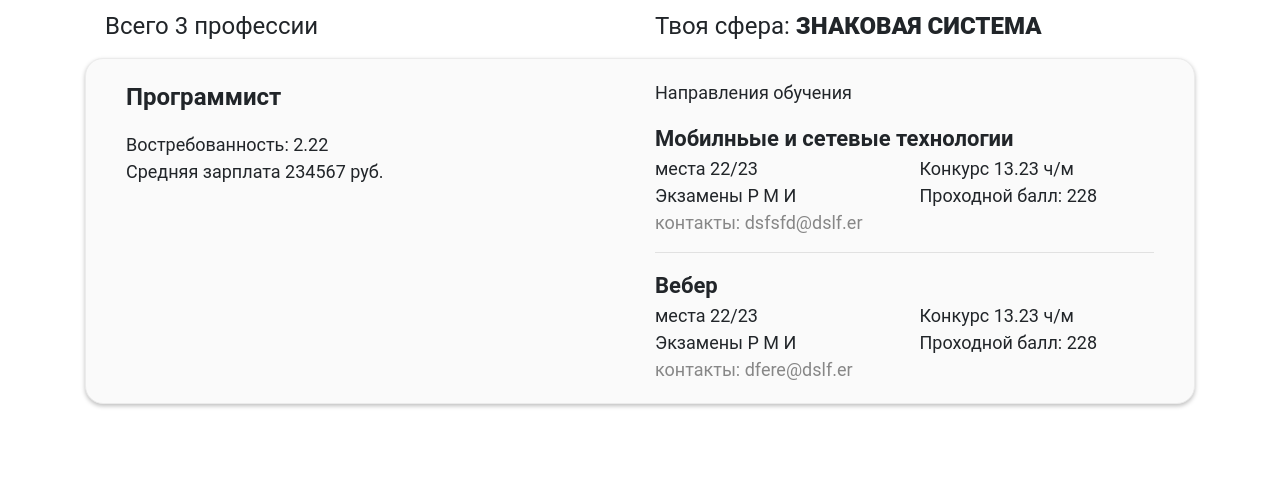
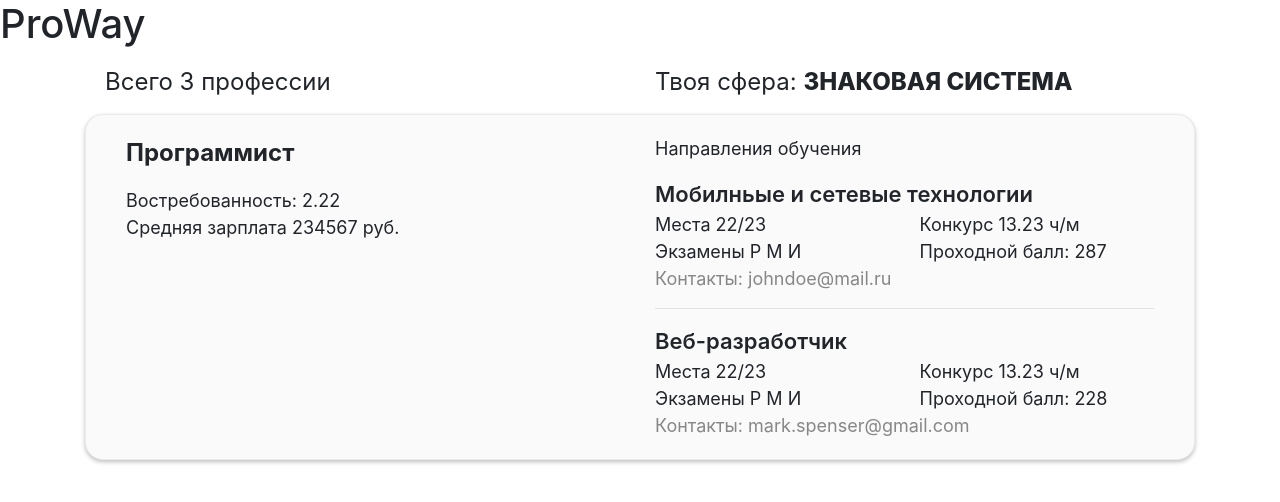
Before and after one commit to ArtemyMagarin/artemymagarin.github.io, a plain HTML site: page results.html in a window 1280 px wide. Drawn offline with nearby package versions, Linux system fonts and the light colour scheme.

Commit message:
poliupdate

```diff
--- a/results.html
+++ b/results.html
@@ -1,12 +1,13 @@
 <!DOCTYPE html>
 <html>
 <head>
-	<title></title>
+    <meta charset="utf-8" />
+	<title>ProWay -- Results</title>
+    <meta name="viewport" content="width=device-width, initial-scale=1" />
 	<link rel="stylesheet" href="https://stackpath.bootstrapcdn.com/bootstrap/4.3.1/css/bootstrap.min.css" integrity="sha384-ggOyR0iXCbMQv3Xipma34MD+dH/1fQ784/j6cY/iJTQUOhcWr7x9JvoRxT2MZw1T" crossorigin="anonymous">
 
 	<style type="text/css">
 		body {
-			font-family: 'Roboto', sans-serif;
 			font-size: 18px;
 		}
 
@@ -45,7 +46,9 @@
 	</style>
 </head>
 <body>
-
+	<nav className="navbar navbar-light bg-light">
+        <h1 className="navbar-brand mx-auto my-2">ProWay</h1>
+    </nav>
 
 	<div class="container">
 		<div class="row header-prof">
@@ -67,7 +70,22 @@
 						<nav class="prog-name">Мобилньые и сетевые технологии</nav>
 						<div class="row">
 							<div class="col">
-								<nav>места 22/23</nav>
+								<nav>Места 22/23</nav>
+								<nav>Экзамены Р М И</nav>
+							</div>
+							<div class="col">
+								<nav>Конкурс 13.23 ч/м</nav>
+								<nav>Проходной балл: 287</nav>
+							</div>
+						</div>
+						<nav class="prog-contacts">Контакты: johndoe@mail.ru</nav>
+					</div>
+					<hr>
+					<div>
+						<nav class="prog-name">Веб-разработчик</nav>
+						<div class="row">
+							<div class="col">
+								<nav>Места 22/23</nav>
 								<nav>Экзамены Р М И</nav>
 							</div>
 							<div class="col">
@@ -75,22 +93,7 @@
 								<nav>Проходной балл: 228</nav>
 							</div>
 						</div>
-						<nav class="prog-contacts">контакты: dsfsfd@dslf.er</nav>
-					</div>
-					<hr>
-					<div>
-						<nav class="prog-name">Вебер</nav>
-						<div class="row">
-							<div class="col">
-								<nav>места 22/23</nav>
-								<nav>Экзамены Р М И</nav>
-							</div>
-							<div class="col">
-								<nav>Конкурс 13.23 ч/м</nav>
-								<nav>Проходной балл: 228</nav>
-							</div>
-						</div>
-						<nav class="prog-contacts">контакты: dfere@dslf.er</nav>
+						<nav class="prog-contacts">Контакты: mark.spenser@gmail.com</nav>
 					</div>
 				</div>
 			</div>
```
